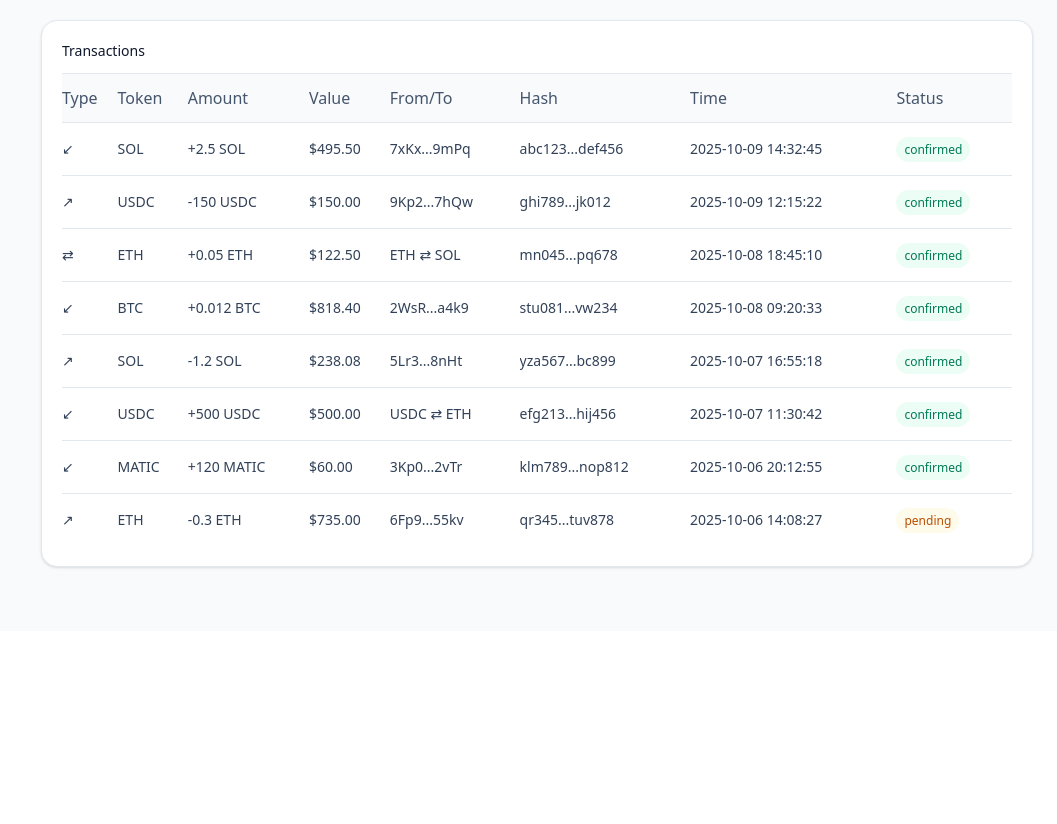
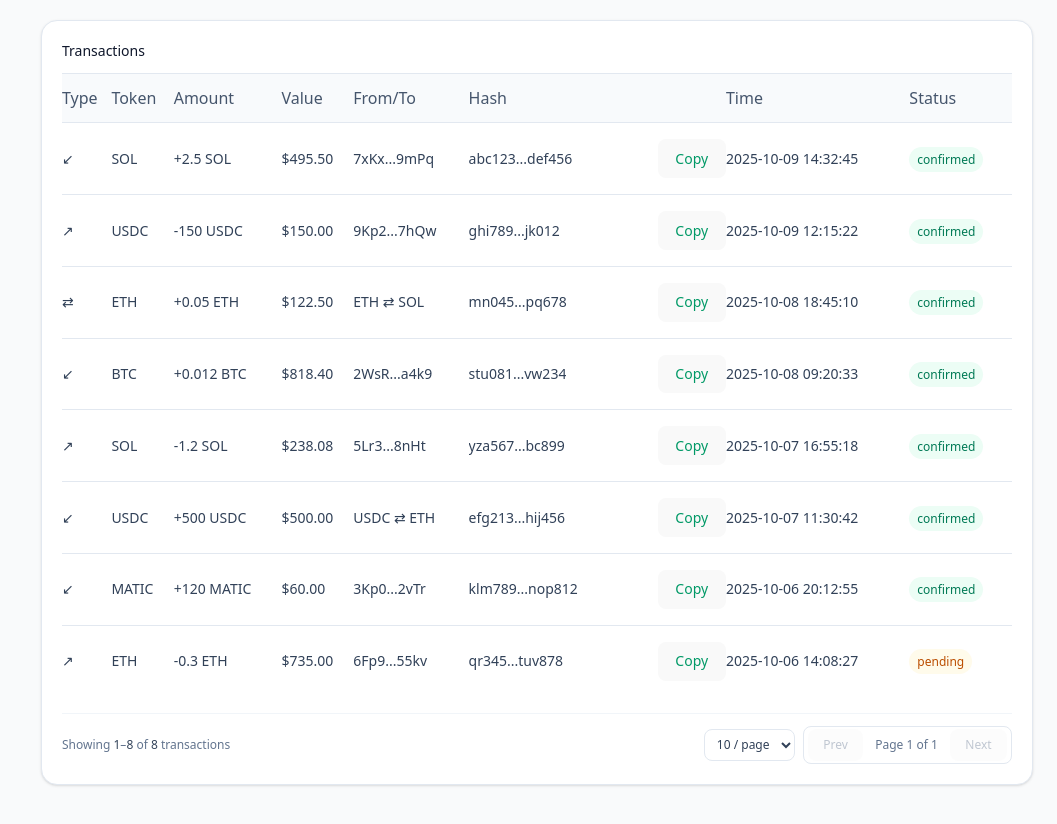
Before and after one commit to malih99/CryptoVault, a React (Vite) app: page /transactions in a window 1280 px wide. Shown: the part 1180-2004 px from the top of the page, without its empty margins (223-1280 px from the left). Before the commit the page ends 1811 px from the top, so only its background shows below. Built offline with nearby package versions, Linux system fonts and the light colour scheme.

Commit message:
feat(transactions): add client-side pagination to transactions table

```diff
--- a/src/components/tables/TxTable.tsx
+++ b/src/components/tables/TxTable.tsx
@@ -4,10 +4,51 @@ import type { TxRecord } from "../../features/transactions/types";
 
 type Props = {
   rows: TxRecord[];
+  page: number;
+  pageSize: number;
+  total: number;
+  totalPages: number;
+  onPageChange: (page: number) => void;
+  onPageSizeChange: (size: number) => void;
 };
 
-export default function TxTable({ rows }: Props) {
+export default function TxTable({
+  rows,
+  page,
+  pageSize,
+  total,
+  totalPages,
+  onPageChange,
+  onPageSizeChange,
+}: Props) {
   const isEmpty = rows.length === 0;
+
+  const from = total === 0 ? 0 : (page - 1) * pageSize + 1;
+  const to = Math.min(total, page * pageSize);
+
+  const handleCopyHash = (hash: string) => {
+    if (typeof navigator === "undefined") return;
+
+    if ("clipboard" in navigator) {
+      navigator.clipboard.writeText(hash).catch(() => {
+        // ignore
+      });
+    } else {
+      // fallback ساده
+      const textarea = document.createElement("textarea");
+      textarea.value = hash;
+      textarea.style.position = "fixed";
+      textarea.style.opacity = "0";
+      document.body.appendChild(textarea);
+      textarea.select();
+      try {
+        document.execCommand("copy");
+      } catch {
+        // ignore
+      }
+      document.body.removeChild(textarea);
+    }
+  };
 
   if (isEmpty) {
     return (
@@ -95,7 +136,16 @@ export default function TxTable({ rows }: Props) {
                 </div>
               </div>
               <div className="col-span-2 space-y-0.5">
-                <div className="text-slate-500 dark:text-slate-400">Hash</div>
+                <div className="flex items-center justify-between">
+                  <div className="text-slate-500 dark:text-slate-400">Hash</div>
+                  <button
+                    type="button"
+                    onClick={() => handleCopyHash(r.hash)}
+                    className="text-[11px] text-emerald-600 hover:text-emerald-700 dark:text-emerald-300 dark:hover:text-emerald-200"
+                  >
+                    Copy
+                  </button>
+                </div>
                 <div className="truncate text-slate-900 dark:text-slate-50">
                   {r.hash}
                 </div>
@@ -161,7 +211,18 @@ export default function TxTable({ rows }: Props) {
                 </TD>
                 <TD>{r.value}</TD>
                 <TD className="max-w-[280px] truncate">{r.from}</TD>
-                <TD className="max-w-[220px] truncate">{r.hash}</TD>
+                <TD className="max-w-[220px]">
+                  <div className="flex items-center justify-between gap-2">
+                    <span className="truncate">{r.hash}</span>
+                    <button
+                      type="button"
+                      onClick={() => handleCopyHash(r.hash)}
+                      className="text-[11px] text-emerald-600 hover:text-emerald-700 dark:text-emerald-300 dark:hover:text-emerald-200"
+                    >
+                      Copy
+                    </button>
+                  </div>
+                </TD>
                 <TD>{r.time}</TD>
                 <TD>
                   <span
@@ -179,6 +240,60 @@ export default function TxTable({ rows }: Props) {
           </TBODY>
         </T>
       </div>
+
+      {/* Pagination footer */}
+      <div className="mt-4 flex flex-col items-center justify-between gap-3 border-t border-slate-100 pt-3 text-xs text-slate-500 dark:border-slate-800 dark:text-slate-400 sm:flex-row">
+        <div>
+          Showing{" "}
+          <span className="font-medium text-slate-700 dark:text-slate-200">
+            {from}
+          </span>
+          {"–"}
+          <span className="font-medium text-slate-700 dark:text-slate-200">
+            {to}
+          </span>{" "}
+          of{" "}
+          <span className="font-medium text-slate-700 dark:text-slate-200">
+            {total}
+          </span>{" "}
+          transactions
+        </div>
+
+        <div className="flex items-center gap-2">
+          <select
+            className="h-8 rounded-lg border border-slate-200 bg-white px-2 text-xs text-slate-700 dark:border-slate-700 dark:bg-slate-900 dark:text-slate-200"
+            value={pageSize}
+            onChange={(e) => onPageSizeChange(Number(e.target.value) || 10)}
+          >
+            <option value={5}>5 / page</option>
+            <option value={10}>10 / page</option>
+            <option value={20}>20 / page</option>
+            <option value={50}>50 / page</option>
+          </select>
+
+          <div className="inline-flex items-center gap-1 rounded-lg border border-slate-200 px-1 py-0.5 dark:border-slate-700">
+            <button
+              type="button"
+              disabled={page === 1}
+              onClick={() => onPageChange(page - 1)}
+              className="rounded-md px-2 py-1 text-[11px] disabled:opacity-40 hover:bg-slate-100 dark:hover:bg-slate-800"
+            >
+              Prev
+            </button>
+            <span className="px-2 text-[11px] sm:text-xs">
+              Page {page} of {totalPages}
+            </span>
+            <button
+              type="button"
+              disabled={page === totalPages}
+              onClick={() => onPageChange(page + 1)}
+              className="rounded-md px-2 py-1 text-[11px] disabled:opacity-40 hover:bg-slate-100 dark:hover:bg-slate-800"
+            >
+              Next
+            </button>
+          </div>
+        </div>
+      </div>
     </Card>
   );
 }
--- a/src/features/transactions/TransactionsPage.tsx
+++ b/src/features/transactions/TransactionsPage.tsx
@@ -1,4 +1,4 @@
-import { useMemo, useState } from "react";
+import { useEffect, useMemo, useState } from "react";
 import Card from "../../components/ui/Card";
 import TxFilter from "./TxFilter";
 import TxTable from "../../components/tables/TxTable";
@@ -21,6 +21,10 @@ export default function TransactionsPage() {
   const [search, setSearch] = useState("");
   const [typeFilter, setTypeFilter] = useState<TxTypeFilter>("all");
   const [tokenFilter, setTokenFilter] = useState<string>("all");
+
+  // 🔢 وضعیت صفحه‌بندی
+  const [page, setPage] = useState(1);
+  const [pageSize, setPageSize] = useState(10);
 
   const availableTokens = useMemo(
     () => Array.from(new Set(mockTx.map((t) => t.token))).sort(),
@@ -54,6 +58,11 @@ export default function TransactionsPage() {
     [search, typeFilter, tokenFilter]
   );
 
+  // وقتی فیلترها یا pageSize عوض می‌شن، برگرد به صفحه اول
+  useEffect(() => {
+    setPage(1);
+  }, [search, typeFilter, tokenFilter, pageSize]);
+
   const totalTx = filteredTx.length;
   const totalVolume = filteredTx.reduce(
     (sum, tx) => sum + parseUsd(tx.value),
@@ -63,6 +72,13 @@ export default function TransactionsPage() {
 
   const confirmed = filteredTx.filter((t) => t.status === "confirmed").length;
   const successRate = totalTx ? (confirmed / totalTx) * 100 : 0;
+
+  const totalPages = Math.max(1, Math.ceil(totalTx / pageSize));
+
+  const paginatedTx = useMemo(() => {
+    const start = (page - 1) * pageSize;
+    return filteredTx.slice(start, start + pageSize);
+  }, [filteredTx, page, pageSize]);
 
   const handleExport = () => {
     if (!filteredTx.length) return;
@@ -178,7 +194,15 @@ export default function TransactionsPage() {
 
       <TxMonthlySummary months={mockTxMonthlySummary} />
 
-      <TxTable rows={filteredTx} />
+      <TxTable
+        rows={paginatedTx}
+        page={page}
+        pageSize={pageSize}
+        total={totalTx}
+        totalPages={totalPages}
+        onPageChange={setPage}
+        onPageSizeChange={setPageSize}
+      />
     </section>
   );
 }
--- a/src/features/transactions/TxAnalytics.tsx
+++ b/src/features/transactions/TxAnalytics.tsx
@@ -7,7 +7,6 @@ type Props = {
 };
 
 export default function TxAnalytics({ tx, feesByMonth }: Props) {
-  // Breakdown by type
   const counts = tx.reduce(
     (acc, t) => {
       if (t.type === "in") acc.received += 1;
```
